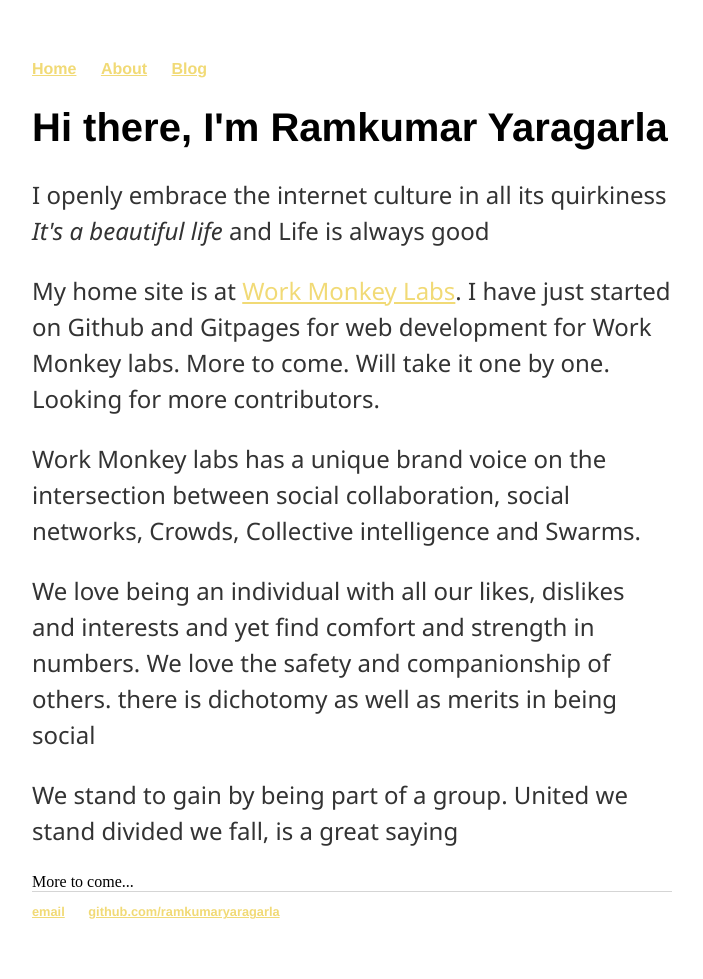
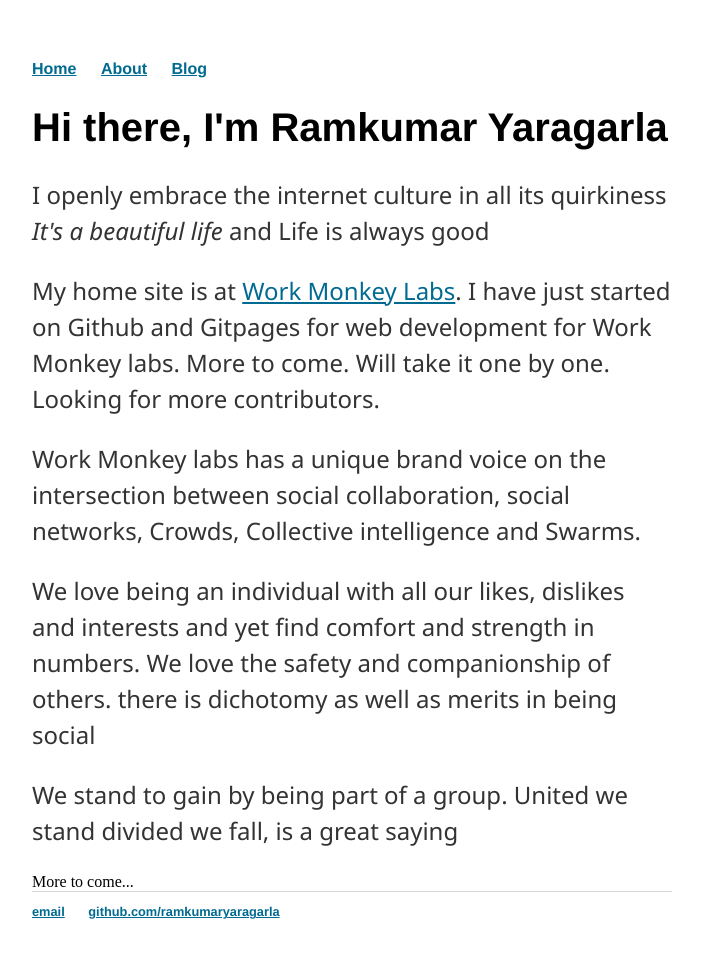
Before and after one commit to RamkumarYaragarla/worko, a Jekyll site: the page built from index.html, in a window 1280 px wide. Shown: the whole page, without its empty margins (288-991 px from the left). Built offline with Jekyll 4.4.1, drawn with Linux system fonts in a browser that asks for light colours.

Commit message:
Update main.css

```diff
--- a/css/main.css
+++ b/css/main.css
@@ -14,7 +14,7 @@ nav ul li, footer ul li {
 }
 a {
        text-decoration: underline;
-       color: #f1da76;
+       color:#006a91;
 }
 
 h1 {
```
